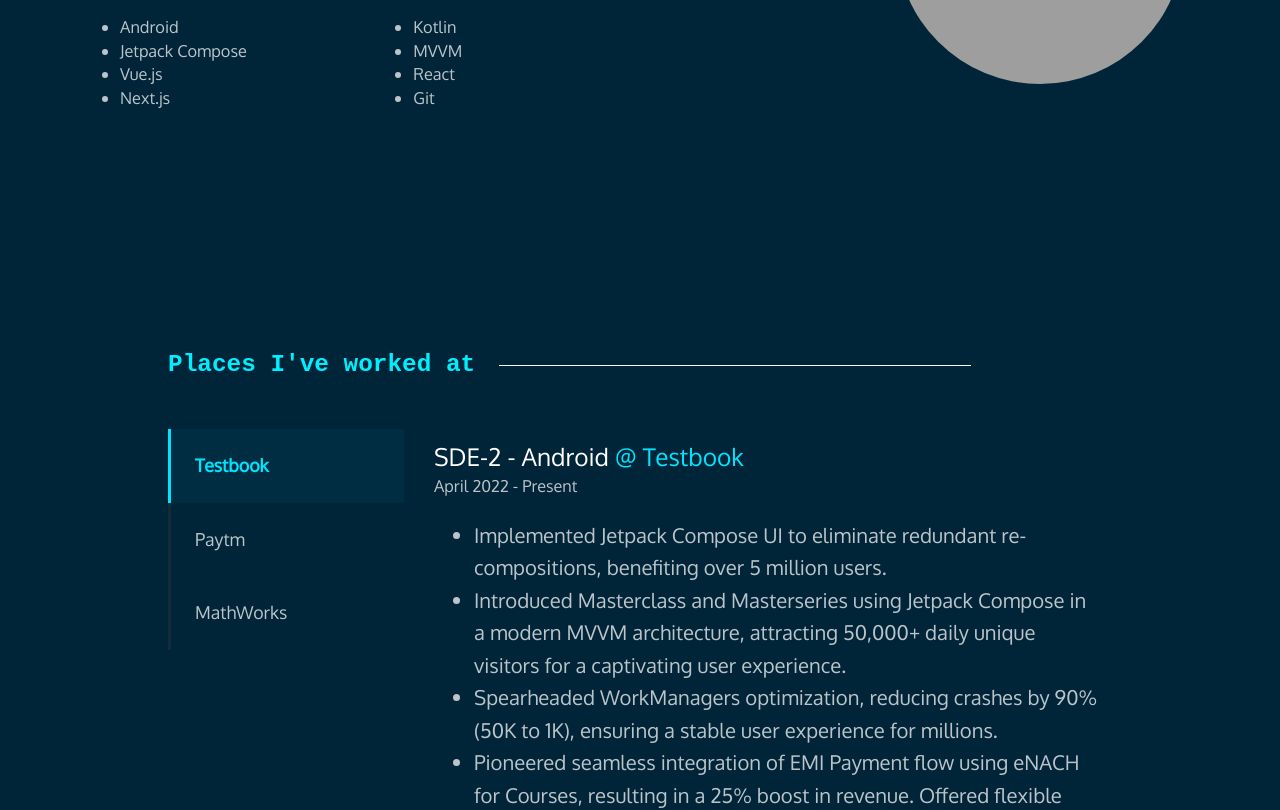
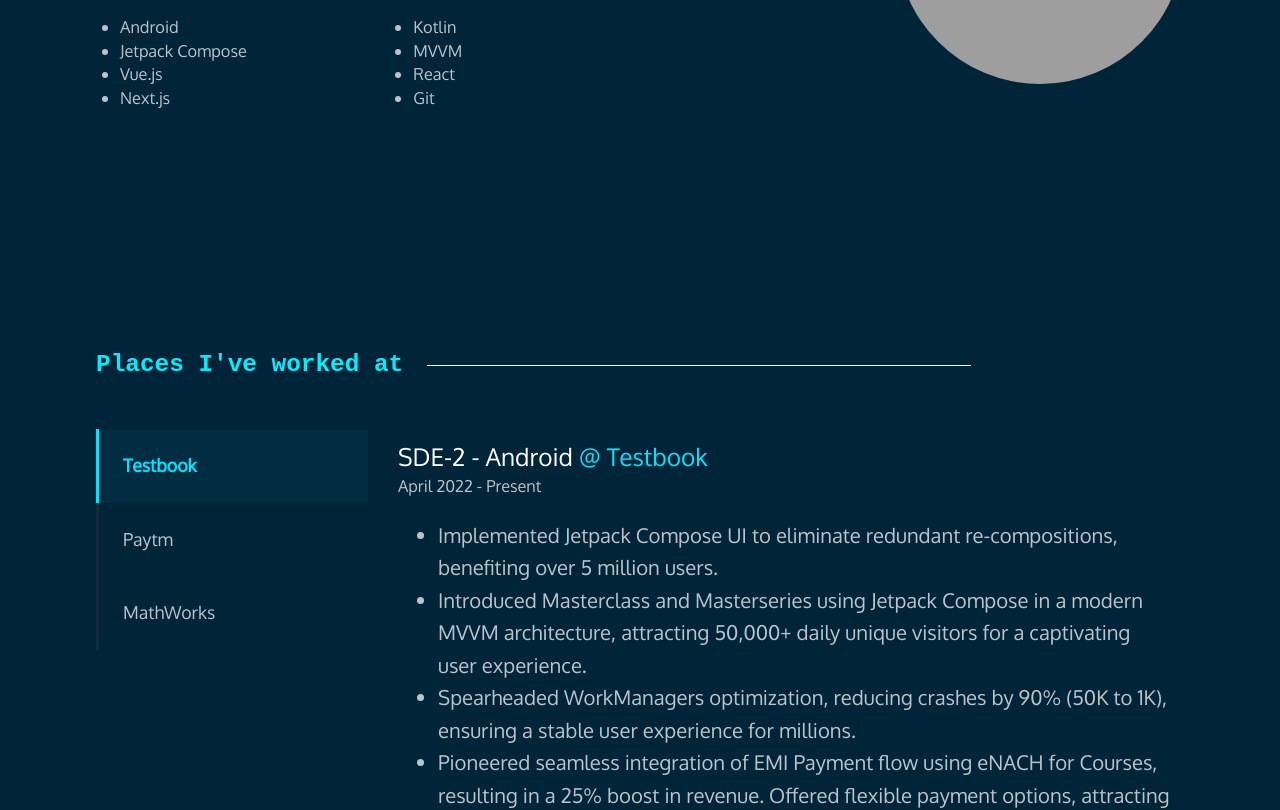
Before and after one commit to i-vishi/my-portfolio, a Next.js app: page / in a window 1280 px wide. Shown: the part 1260-2070 px from the top of the page. Built offline with nearby package versions, Linux system fonts and the light colour scheme; no server answers; grey boxes are pictures that could not be loaded.

Commit message:
fixes some ui issues

```diff
--- a/components/Experience.js
+++ b/components/Experience.js
@@ -14,8 +14,8 @@
 const useStyles = makeStyles((theme) => ({
   container: {
     paddingTop: theme.spacing(36),
-    paddingLeft: theme.spacing(24),
-    paddingRight: theme.spacing(24),
+    paddingLeft: theme.spacing(12),
+    paddingRight: theme.spacing(12),
     [theme.breakpoints.down("sm")]: {
       paddingTop: theme.spacing(16),
       paddingLeft: theme.spacing(4),
@@ -48,8 +48,8 @@
     [theme.breakpoints.down("xs")]: {
       border: "0",
       borderBottom: "3px solid #3d3d3d55",
-      paddingLeft: theme.spacing(8),
-      paddingRight: theme.spacing(8),
+      paddingLeft: theme.spacing(4),
+      paddingRight: theme.spacing(4),
     },
   },
   selectedTab: {
--- a/components/ProjectCard.js
+++ b/components/ProjectCard.js
@@ -40,7 +40,7 @@
   },
   topicBorder: {
     fontSize: "0.7rem",
-    padding: theme.spacing(1),
+    padding: theme.spacing(1,0.5,1,0.5),
   },
 }));
 
@@ -105,14 +105,15 @@
             </Typography>
           </CardContent>
         </div>
-        <CardActions className={classes.topics}>
+        <CardActions className={classes.topics} disableSpacing={false}>
           {projTopics &&
-            projTopics.map((topic, i) => {
+            projTopics.slice(0, 4).map((topic, i) => {
               return (
                 <Typography
                   variant="overline"
                   key={`proj-${projName}-${i}`}
                   className={classes.topicBorder}
+                  noWrap
                 >
                   {topic}
                 </Typography>
--- a/package.json
+++ b/package.json
@@ -1,6 +1,6 @@
 {
   "name": "my-portfolio",
-  "version": "0.1.1",
+  "version": "0.2.1",
   "private": true,
   "scripts": {
     "dev": "next dev",
--- a/pages/_app.js
+++ b/pages/_app.js
@@ -28,7 +28,7 @@
         {/* CssBaseline kickstart an elegant, consistent, and simple baseline to build upon. */}
         <CssBaseline />
         <TopNavBar />
-        <Container maxWidth="lg">
+        <Container maxWidth="xl">
           <Box p={1} pt={2}>
             <Component {...pageProps} />
           </Box>
```
Also changed, not shown: 1 other file (tests, documents, lock files or other folders).
